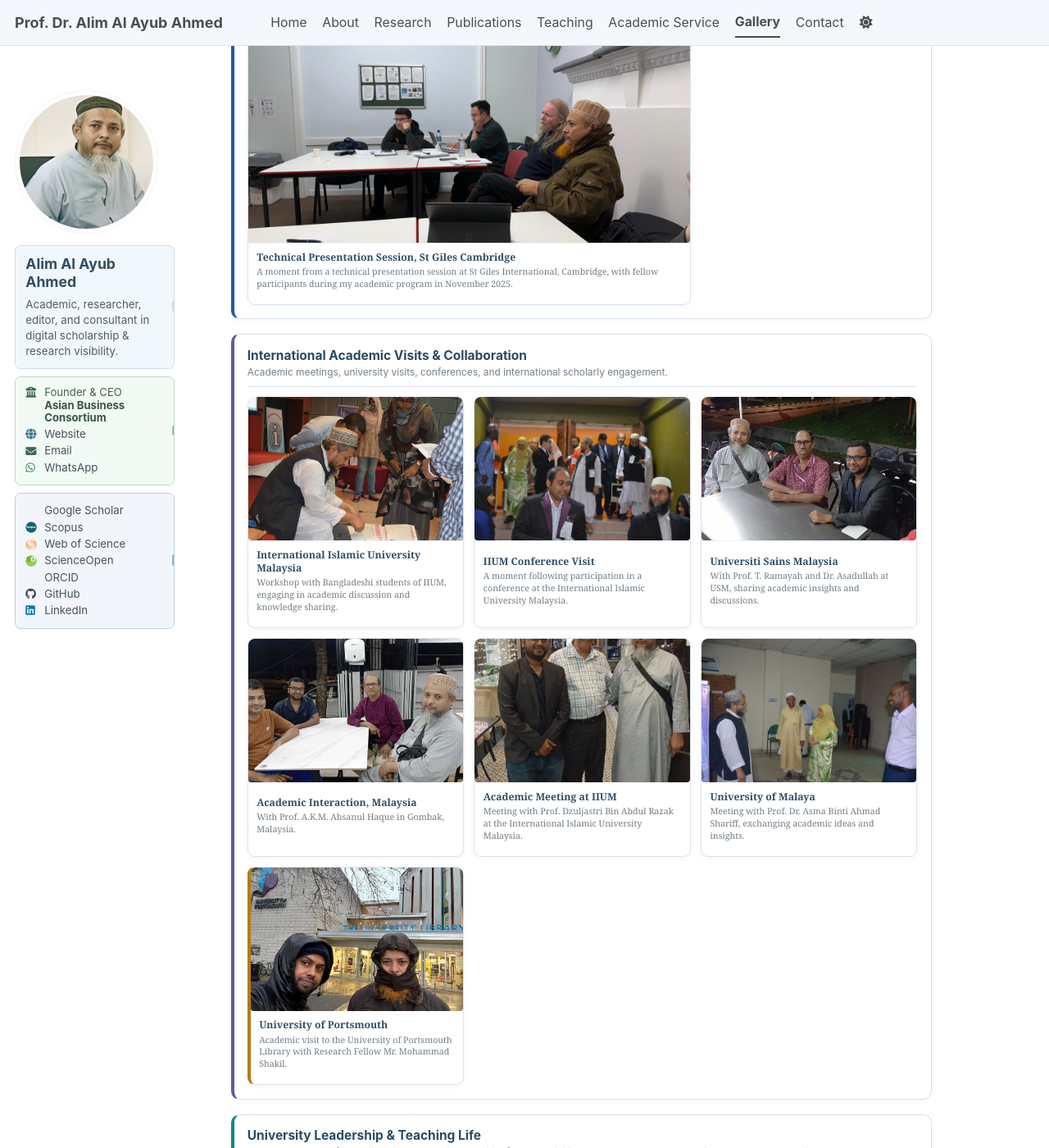
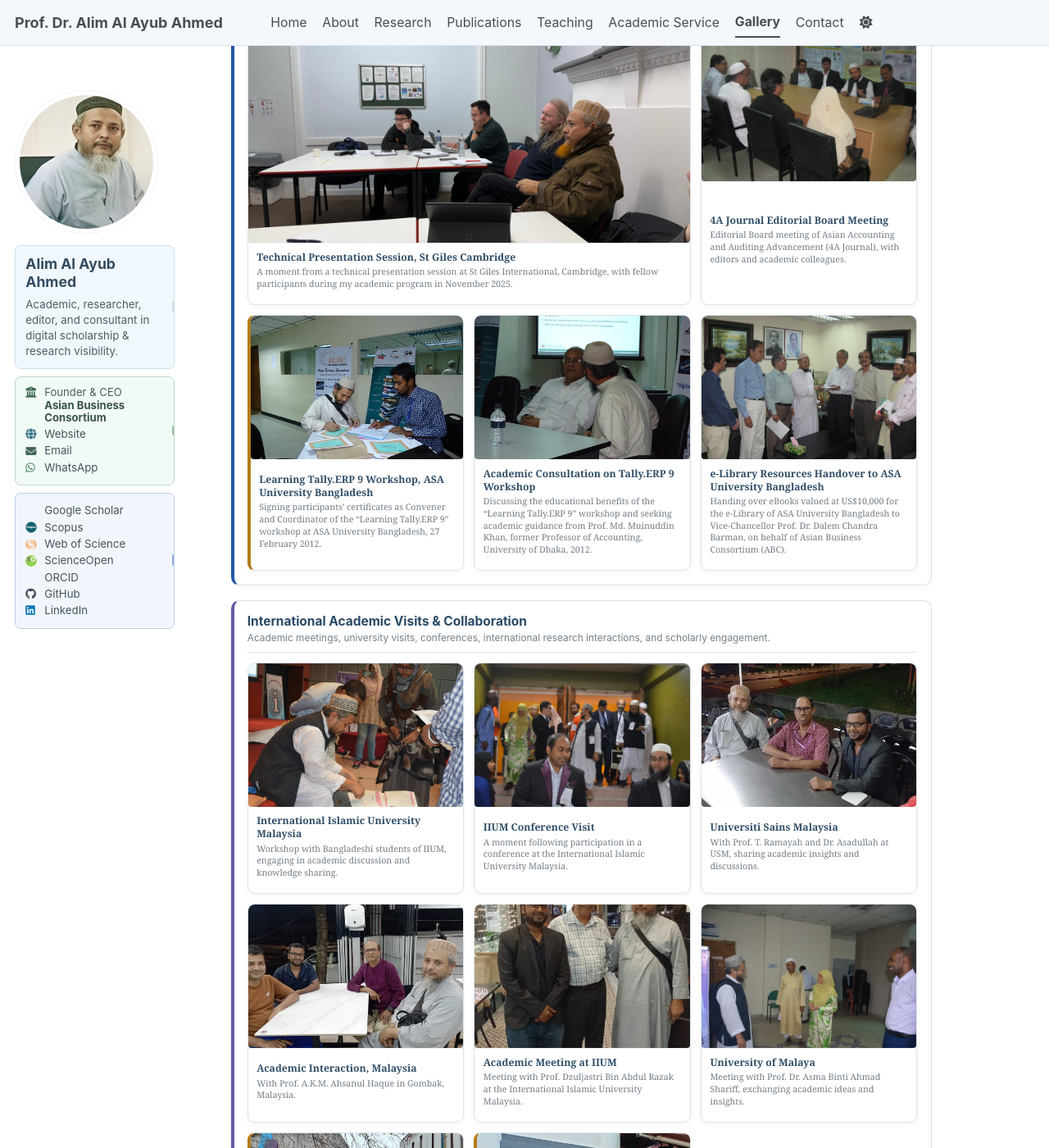
Before and after one commit to alimalayubahmed/alimalayubahmed.github.io, a Jekyll site: the page built from _pages/gallery.html, in a window 1280 px wide and 1400 px high, scrolled down 885 px. Shown: the whole window at 82% size. Built offline with Jekyll 4.4.1, drawn with Linux system fonts in a browser that asks for light colours; a style sheet for code colours, icons or effects is not loaded; some of the changed text lies outside the part shown.

Commit message:
Gallery page update

```diff
--- a/_pages/gallery.html
+++ b/_pages/gallery.html
@@ -41,7 +41,7 @@ author_profile: true
       <h2>Academic &amp; Professional Engagements</h2>
       <p>
         Selected workshops, presentations, professional interactions,
-        and academic development activities.
+        editorial activities, and academic development engagements.
       </p>
     </div>
 
@@ -86,7 +86,7 @@ author_profile: true
       </figure>
 
 
-      <!-- 16 - Benjamin Palms -->
+      <!-- 16 -->
       <figure class="gallery-card">
         <button class="gallery-image-button" type="button"
           data-full="{{ '/assets/images/gallery/16-st-giles-benjamin-palms.jpg' | relative_url }}"
@@ -105,7 +105,7 @@ author_profile: true
       </figure>
 
 
-      <!-- 17 - Peppe La Rosa -->
+      <!-- 17 -->
       <figure class="gallery-card">
         <button class="gallery-image-button" type="button"
           data-full="{{ '/assets/images/gallery/17-cambridge-peppe-la-rosa.jpg' | relative_url }}"
@@ -182,6 +182,85 @@ author_profile: true
         </figcaption>
       </figure>
 
+
+      <!-- 25 - 4A Journal Editorial Board Meeting -->
+      <figure class="gallery-card">
+        <button class="gallery-image-button" type="button"
+          data-full="{{ '/assets/images/gallery/25-4a-journal-editorial-board-meeting.jpg' | relative_url }}"
+          data-caption="Editorial Board meeting of Asian Accounting and Auditing Advancement (4A Journal), with editors and academic colleagues.">
+          <img src="{{ '/assets/images/gallery/25-4a-journal-editorial-board-meeting.jpg' | relative_url }}"
+            alt="Editorial Board meeting of Asian Accounting and Auditing Advancement 4A Journal" loading="lazy">
+        </button>
+
+        <figcaption>
+          <strong>4A Journal Editorial Board Meeting</strong>
+          <span>
+            Editorial Board meeting of Asian Accounting and Auditing Advancement
+            (4A Journal), with editors and academic colleagues.
+          </span>
+        </figcaption>
+      </figure>
+
+
+      <!-- 26 - Learning Tally.ERP 9 Workshop -->
+      <figure class="gallery-card gallery-card-featured">
+        <button class="gallery-image-button" type="button"
+          data-full="{{ '/assets/images/gallery/26-tally-erp9-workshop-asa-university.jpg' | relative_url }}"
+          data-caption="Signing participants’ certificates as Convener and Coordinator of the “Learning Tally.ERP 9” workshop at ASA University Bangladesh, 27 February 2012.">
+          <img src="{{ '/assets/images/gallery/26-tally-erp9-workshop-asa-university.jpg' | relative_url }}"
+            alt="Signing participant certificates for Learning Tally ERP 9 workshop at ASA University Bangladesh" loading="lazy">
+        </button>
+
+        <figcaption>
+          <strong>Learning Tally.ERP 9 Workshop, ASA University Bangladesh</strong>
+          <span>
+            Signing participants’ certificates as Convener and Coordinator of
+            the “Learning Tally.ERP 9” workshop at ASA University Bangladesh,
+            27 February 2012.
+          </span>
+        </figcaption>
+      </figure>
+
+
+      <!-- 27 - Prof. Md. Muinuddin Khan -->
+      <figure class="gallery-card">
+        <button class="gallery-image-button" type="button"
+          data-full="{{ '/assets/images/gallery/27-tally-erp9-prof-muinuddin-khan.jpg' | relative_url }}"
+          data-caption="Discussing the educational benefits of the “Learning Tally.ERP 9” workshop and seeking academic guidance from Prof. Md. Muinuddin Khan, former Professor of Accounting, University of Dhaka, 2012.">
+          <img src="{{ '/assets/images/gallery/27-tally-erp9-prof-muinuddin-khan.jpg' | relative_url }}"
+            alt="Academic consultation with Prof Md Muinuddin Khan regarding Learning Tally ERP 9 workshop" loading="lazy">
+        </button>
+
+        <figcaption>
+          <strong>Academic Consultation on Tally.ERP 9 Workshop</strong>
+          <span>
+            Discussing the educational benefits of the “Learning Tally.ERP 9”
+            workshop and seeking academic guidance from Prof. Md. Muinuddin Khan,
+            former Professor of Accounting, University of Dhaka, 2012.
+          </span>
+        </figcaption>
+      </figure>
+
+
+      <!-- 28 - e-Library Resources Handover -->
+      <figure class="gallery-card">
+        <button class="gallery-image-button" type="button"
+          data-full="{{ '/assets/images/gallery/28-abc-elibrary-ebooks-handover-asa-university.jpg' | relative_url }}"
+          data-caption="Handing over eBooks valued at US$10,000 for the e-Library of ASA University Bangladesh to Vice-Chancellor Prof. Dr. Dalem Chandra Barman, on behalf of Asian Business Consortium (ABC).">
+          <img src="{{ '/assets/images/gallery/28-abc-elibrary-ebooks-handover-asa-university.jpg' | relative_url }}"
+            alt="Handover of eBooks for ASA University Bangladesh e-Library to Vice-Chancellor Prof Dr Dalem Chandra Barman" loading="lazy">
+        </button>
+
+        <figcaption>
+          <strong>e-Library Resources Handover to ASA University Bangladesh</strong>
+          <span>
+            Handing over eBooks valued at US$10,000 for the e-Library of
+            ASA University Bangladesh to Vice-Chancellor Prof. Dr. Dalem Chandra
+            Barman, on behalf of Asian Business Consortium (ABC).
+          </span>
+        </figcaption>
+      </figure>
+
     </div>
   </section>
 
@@ -195,8 +274,8 @@ author_profile: true
     <div class="gallery-section-heading">
       <h2>International Academic Visits &amp; Collaboration</h2>
       <p>
-        Academic meetings, university visits, conferences, and international
-        scholarly engagement.
+        Academic meetings, university visits, conferences, international
+        research interactions, and scholarly engagement.
       </p>
     </div>
 
@@ -333,6 +412,25 @@ author_profile: true
         </figcaption>
       </figure>
 
+
+      <!-- 24 - i-Proclaim Research Academy -->
+      <figure class="gallery-card gallery-card-featured">
+        <button class="gallery-image-button" type="button"
+          data-full="{{ '/assets/images/gallery/24-i-proclaim-research-academy-kuala-lumpur.jpg' | relative_url }}"
+          data-caption="Together with members of the i-Proclaim Research Academy team during a visit in Kuala Lumpur, Malaysia.">
+          <img src="{{ '/assets/images/gallery/24-i-proclaim-research-academy-kuala-lumpur.jpg' | relative_url }}"
+            alt="With i-Proclaim Research Academy team in Kuala Lumpur Malaysia" loading="lazy">
+        </button>
+
+        <figcaption>
+          <strong>i-Proclaim Research Academy, Kuala Lumpur</strong>
+          <span>
+            Together with members of the i-Proclaim Research Academy team
+            during a visit in Kuala Lumpur, Malaysia.
+          </span>
+        </figcaption>
+      </figure>
+
     </div>
   </section>
 
@@ -390,7 +488,7 @@ author_profile: true
       </figure>
 
 
-      <!-- 23 - FIU / JFIU Office -->
+      <!-- 23 -->
       <figure class="gallery-card">
         <button class="gallery-image-button" type="button"
           data-full="{{ '/assets/images/gallery/23-fiu-banani-office.png' | relative_url }}"
```
Also changed, not shown: assets/images/gallery/24-i-proclaim-research-academy-kuala-lumpur.jpg (added), assets/images/gallery/25-4a-journal-editorial-board-meeting.jpg (added), assets/images/gallery/26-tally-erp9-workshop-asa-university.jpg (added), assets/images/gallery/27-tally-erp9-prof-muinuddin-khan.jpg (added), assets/images/gallery/28-abc-elibrary-ebooks-handover-asa-university.jpg (added).
